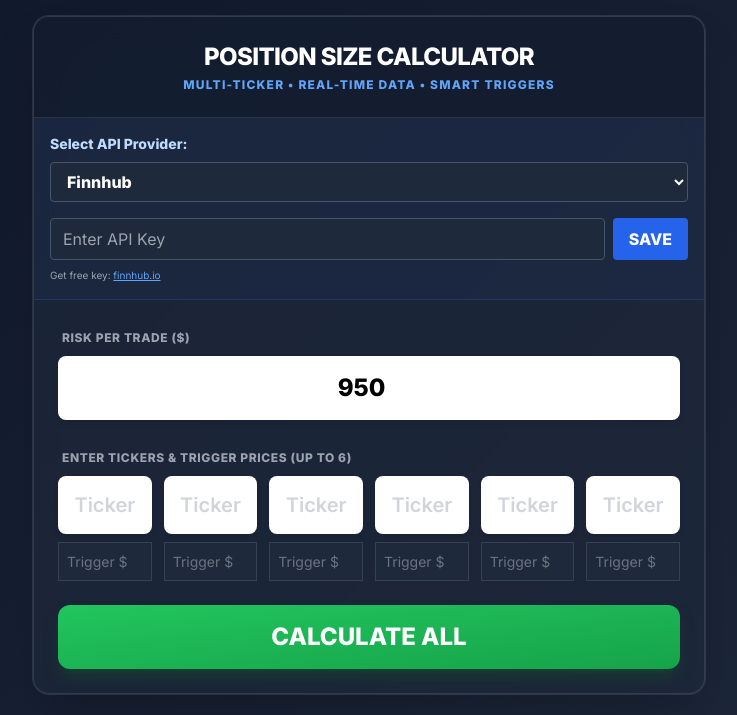
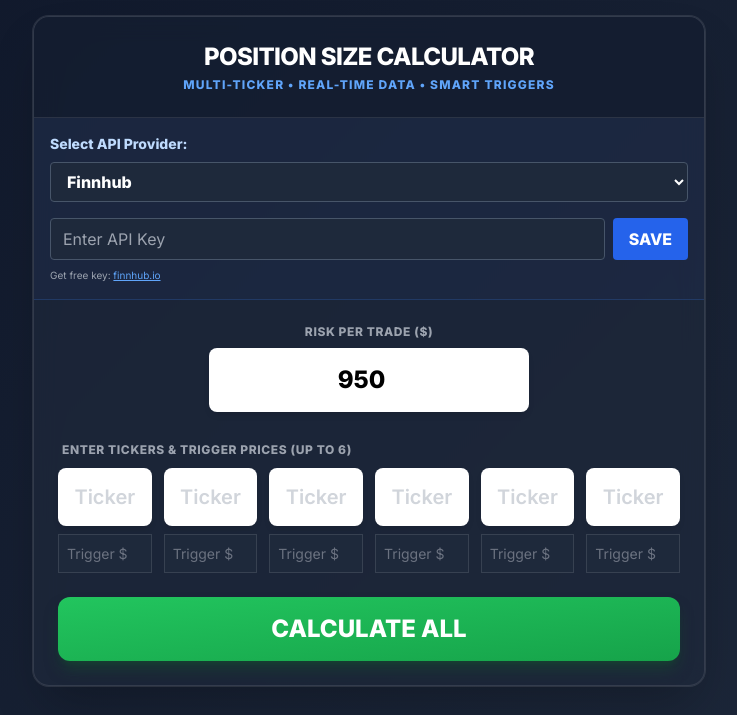
Before and after one commit to TraderJohn1/Liberty-signal, a plain HTML site: page index.html in a window 1280 px wide. Shown: the whole page, without its empty margins (271-1008 px from the left). Drawn offline with nearby package versions, Linux system fonts and the light colour scheme.

Commit message:
Update index.html

```diff
--- a/index.html
+++ b/index.html
@@ -110,9 +110,11 @@
         </div>
 
         <div class="p-6 space-y-6">
-            <div class="space-y-2">
-                <label class="text-xs font-bold text-gray-400 uppercase tracking-wider ml-1">Risk Per Trade ($)</label>
-                <input type="number" id="riskValue" class="super-input risk-input" placeholder="950" value="950">
+            <div class="space-y-2 flex flex-col items-center">
+                <label class="text-xs font-bold text-gray-400 uppercase tracking-wider text-center">Risk Per Trade ($)</label>
+                <div class="w-full max-w-xs">
+                    <input type="number" id="riskValue" class="super-input risk-input" placeholder="950" value="950">
+                </div>
             </div>
 
             <div class="space-y-2">
```
